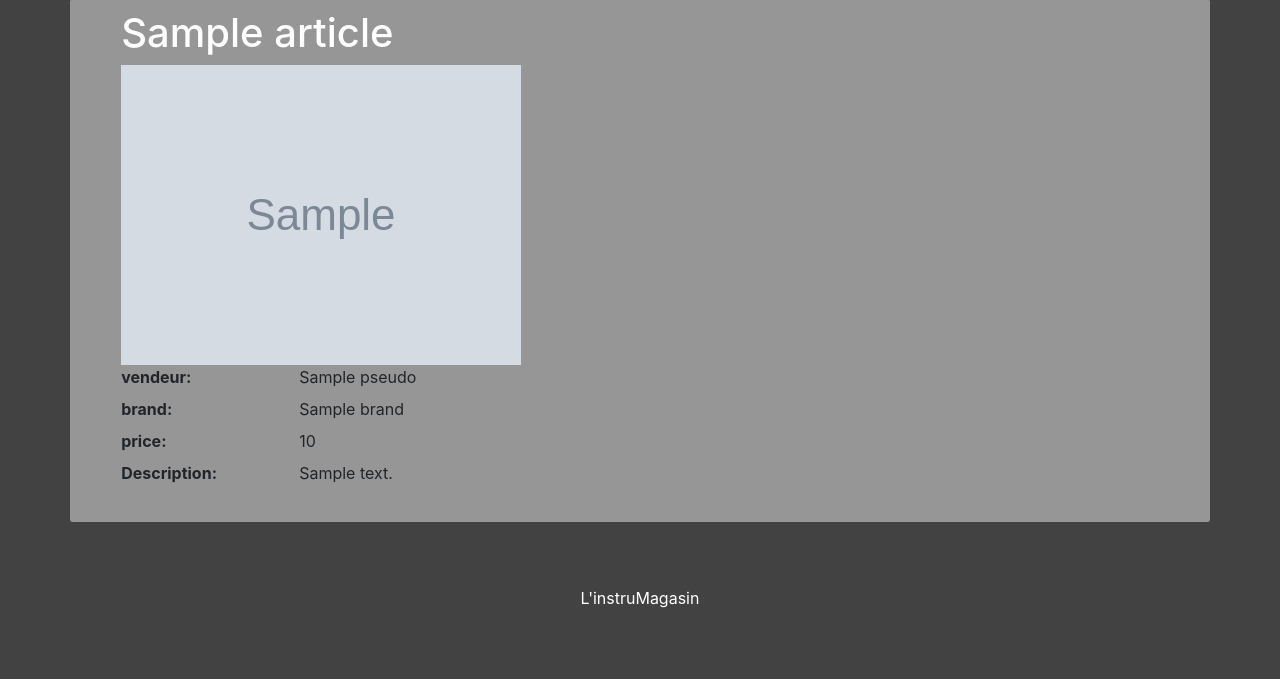
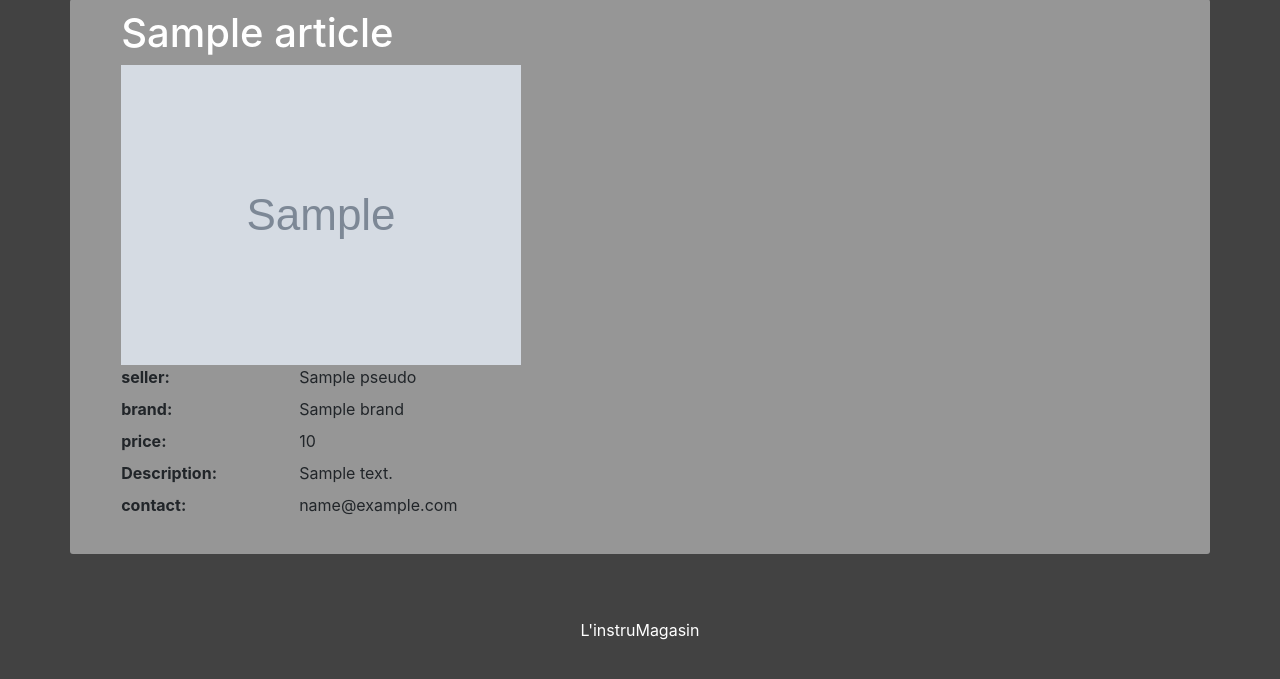
Before and after one commit to Runolf/Sell_Instrument_ProjectWeb, a PHP site: the page made by project/views/article.php in a window 1280 px wide. Shown: the part 65-744 px from the top of the page. Run offline with PHP 8.4, Linux system fonts and the light colour scheme; the template is opened without the code that fills it: most values are stand-ins (such as "Sample title", 1, 10 or a date in 2020); grey boxes marked "Sample" are stand-in pictures; data that the repository does not hold is empty; some libraries are stand-ins or nearby versions.

Commit message:
add working getUserByHisArticle

```diff
--- a/project/controllers/article.php
+++ b/project/controllers/article.php
@@ -8,10 +8,9 @@
         $articles = Article::getAllActives(); // accès aux methodes static. pas de -> ou de .
         include 'views/articles.php';
       }else{
-        // $dude = Article::getUser(REQ_TYPE_ID);
+
         $dude = User::getUserByHisArticle(REQ_TYPE_ID);
-        var_dump($dude);
-         die();
+
         $article = Article::getById(REQ_TYPE_ID);
         include 'views/article.php';
       }
--- a/project/controllers/cart.php
+++ b/project/controllers/cart.php
@@ -19,7 +19,7 @@
     Cart::delete(REQ_TYPE_ID, $_SESSION["userId"]);
   }
   else {
-    $soldarticle = SellArticle::getOne();
+    $soldarticle = SellArticle::getOne(8);
     if ($soldarticle->active == 1) {
       $isValide = 1;
     }
--- a/project/models/users.php
+++ b/project/models/users.php
@@ -80,15 +80,15 @@ class User{
 
    }
 
-   public static function getUserByHisArticle($_idUser){
+   public static function getUserByHisArticle($_idarticle){
      global $DB;
      try {
        $response = $DB->query('SELECT u.userId, u.email , u.pseudo, u.pswd ,u.city, u.street, u.number, u.rating, u.RoleId
                               FROM users AS u
                               JOIN sellarticles AS sa
                               ON u.userId = sa.userId
-                              WHERE sa.userId =
-                              '.$_idUser);
+                              WHERE sa.articleId  =
+                              '.$_idarticle);
 
        $response->setFetchMode(PDO::FETCH_CLASS, 'User');
        $data = $response->fetch();
--- a/project/views/article.php
+++ b/project/views/article.php
@@ -4,7 +4,7 @@
 
 <img src="../image/<?= $article->picture; ?>" alt="an image">
 <dl class="row">
-  <dt class="col-sm-2">vendeur: </dt>
+  <dt class="col-sm-2">seller: </dt>
   <dd class="col-sm-10"><?= $dude->pseudo; ?></dd>
   <dt class="col-sm-2">brand: </dt>
   <dd class="col-sm-10"><?=$article->brand; ?></dd>
@@ -12,7 +12,8 @@
   <dd class="col-sm-10"><?=$article->price; ?></dd>
   <dt class="col-sm-2">Description: </dt>
   <dd class="col-sm-10"><?=$article->comment; ?></dd>
-
+  <dt class="col-sm-2">contact: </dt>
+  <dd class="col-sm-10"><?= $dude->email; ?></dd>
   <?php if (!empty($_SESSION['mail']) && $_SESSION['RoleId'] != 1):  ?>
 
     <dt class="col-sm-2">Stars</dt>
@@ -28,7 +29,6 @@
       <a class="btn btn-primary" href="<?= ROOT_PATH.'cart/'.$article->articleId.'/add' ?>">BUY article</a>
 
   <?php endif ?>
-
   </dl>
 
 <?php
```
